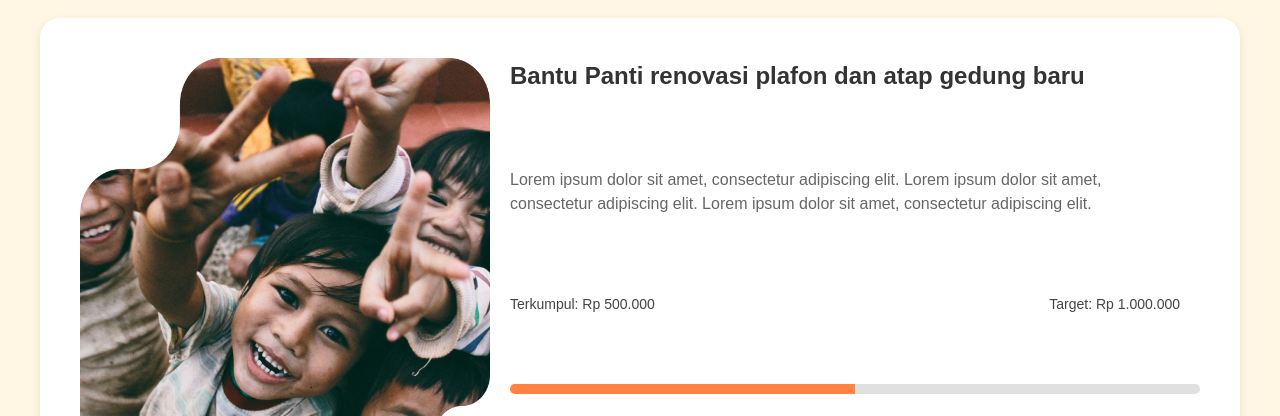
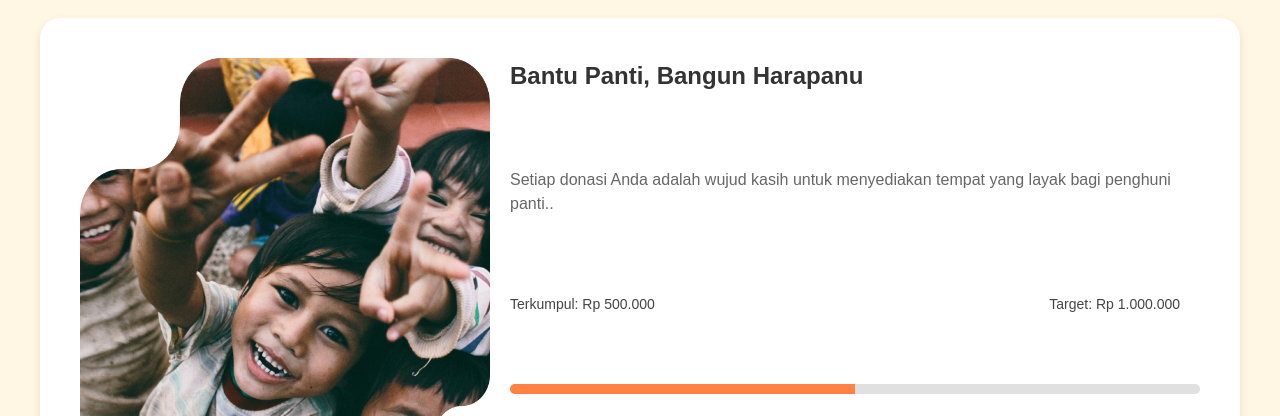
Before and after one commit to iceguya/cintanusantara, a website: page index.html in a window 1280 px wide. Shown: the part 711-1127 px from the top of the page. Drawn offline with nearby package versions, Linux system fonts and the light colour scheme.

Commit message:
remove lorem ipsum

```diff
--- a/index.html
+++ b/index.html
@@ -56,9 +56,8 @@
 
     <section class="donation-section">
         <div class="donation-content">
-            <h2>Bantu Panti renovasi plafon dan atap gedung baru</h2>
-            <p>Lorem ipsum dolor sit amet, consectetur adipiscing elit. Lorem ipsum dolor sit amet,
-                consectetur adipiscing elit. Lorem ipsum dolor sit amet, consectetur adipiscing elit.</p>
+            <h2>Bantu Panti, Bangun Harapanu</h2>
+            <p>Setiap donasi Anda adalah wujud kasih untuk menyediakan tempat yang layak bagi penghuni panti..</p>
             <div class="progress-info">
                 <span>Terkumpul: Rp 500.000</span>
                 <span>Target: Rp 1.000.000</span>
```
